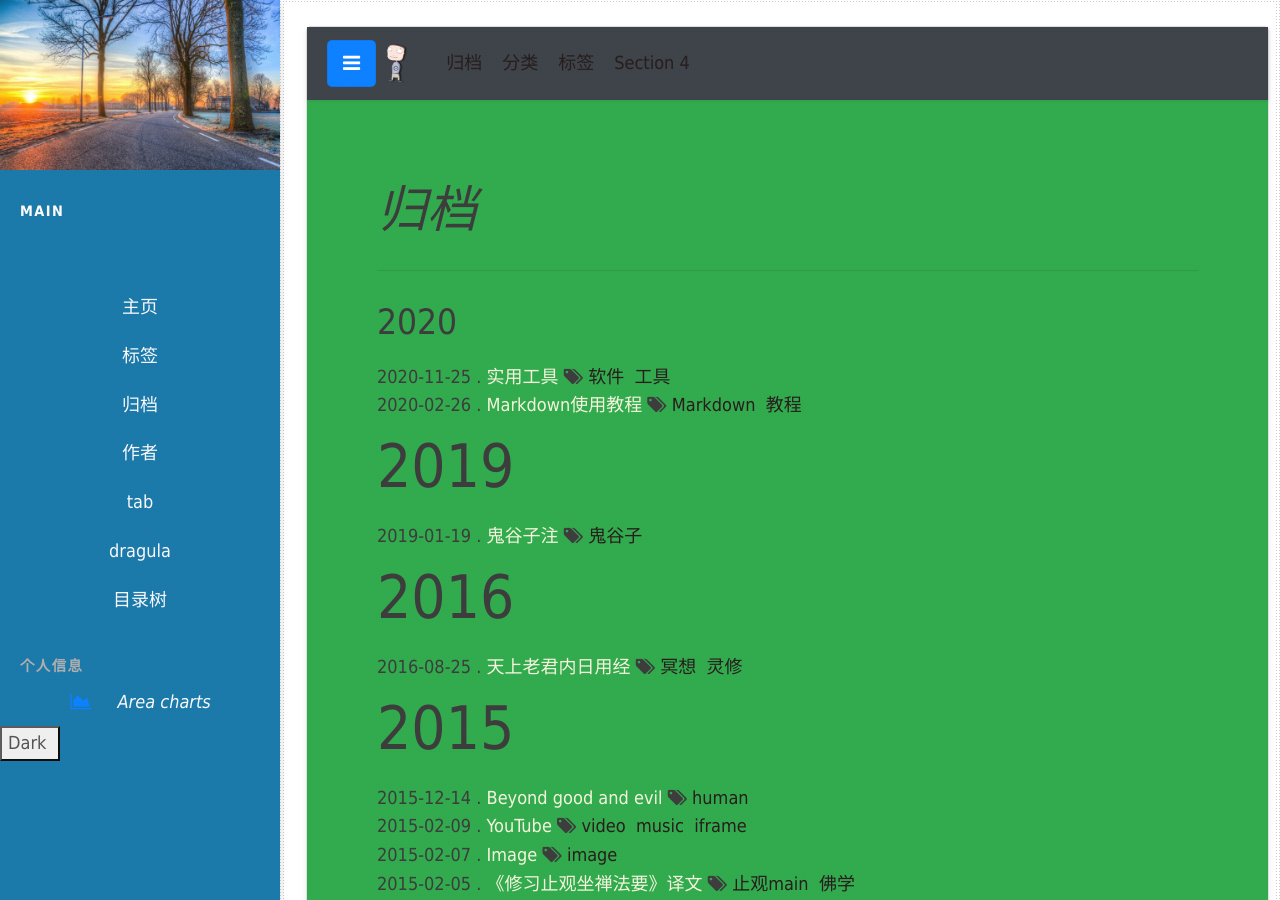
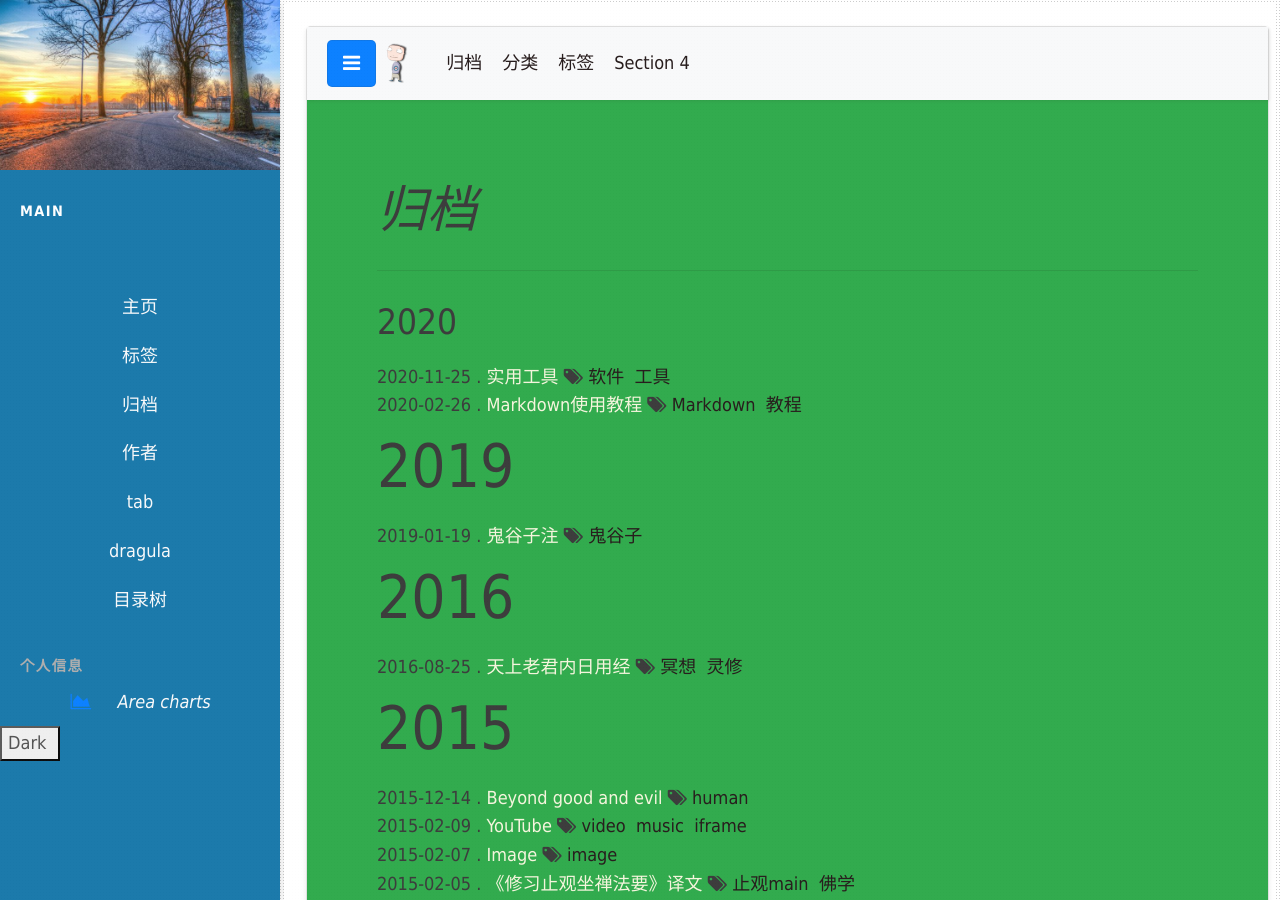
Before and after one commit to nengwuzhi/nengwuzhi.github.ioce, a Jekyll site: the page built from pages/tab.html, in a window 1280 px wide and 900 px high. Built offline with Jekyll 4.4.1, drawn with Linux system fonts in a browser that asks for light colours; nearby versions of some CDN libraries.

Commit message:
Update tab.html

```diff
--- a/pages/tab.html
+++ b/pages/tab.html
@@ -9,7 +9,7 @@
 <!-- Navbar-->
 
 <div class="content_container card shadow-sm">
-<nav class="navbar navbar-expand-sm bg-dark navbar-dark">
+<nav class="navbar navbar-expand-sm bg-light navbar-dark">
            <button type="button" id="sidebarCollapse" class="btn btn-primary">
               <i class="fa fa-bars"></i>
               <span class="sr-only">Toggle Menu</span>
```
